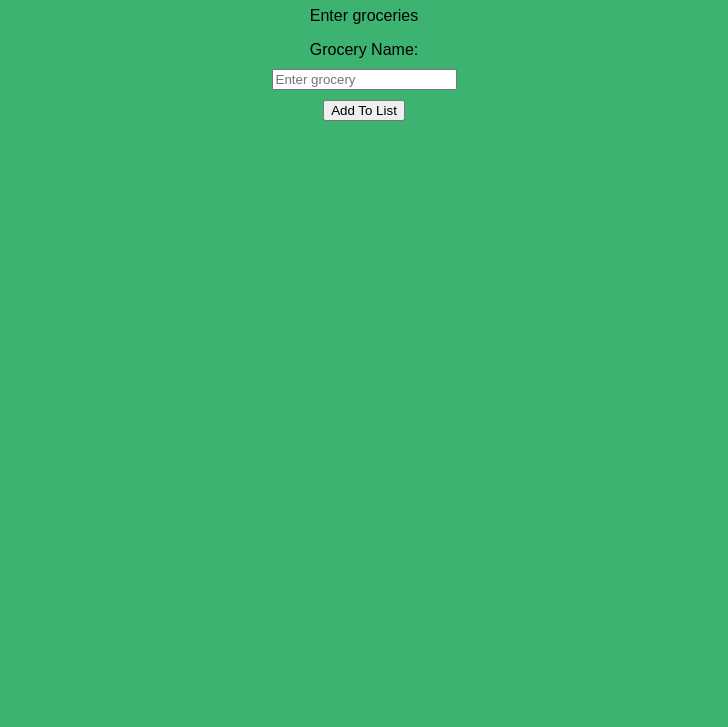
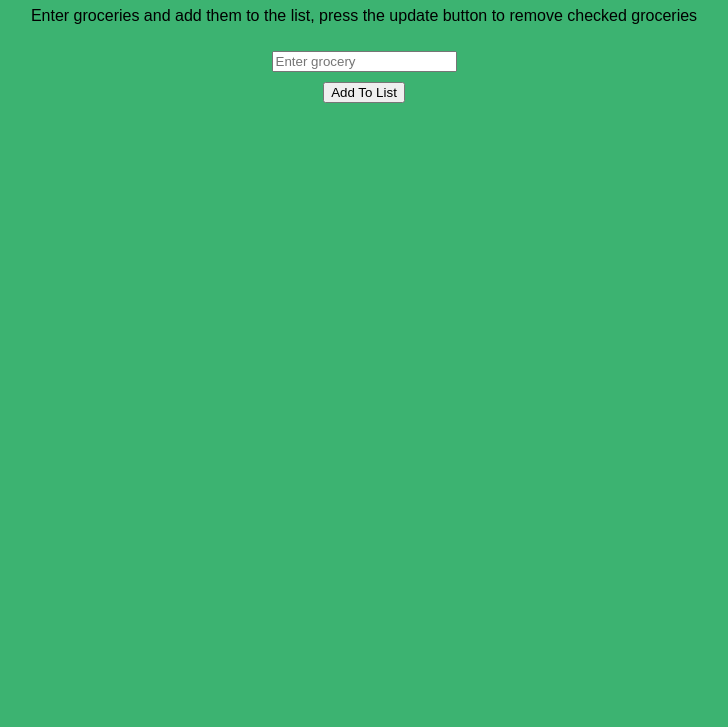
Before and after one commit to jrosadi/Pt-Project, a plain HTML site: page index.html in a window 1280 px wide. Shown: the part 73-800 px from the top of the page, without its empty margins (276-1004 px from the left). Drawn offline with Linux system fonts and the light colour scheme.

Commit message:
updated instructions

```diff
--- a/index.html
+++ b/index.html
@@ -22,11 +22,10 @@
 </head>
 <body>
     <h1 class="center">Grocery List</h1>
-    <p class="center">Enter groceries</p>
+    <p class="center">Enter groceries and add them to the list, press the update button to remove checked groceries</p>
 
     <!--from w3 schools    -->
     <form class="center">
-        <label for="grocery-name-input">Grocery Name:</label><br>
         <input class="my-20" type="text" id="grocery-name-input" name="grocery-name-input" placeholder="Enter grocery"><br>
 
         <input onclick="formSubmitted()" type="button" value="Add To List">
```
